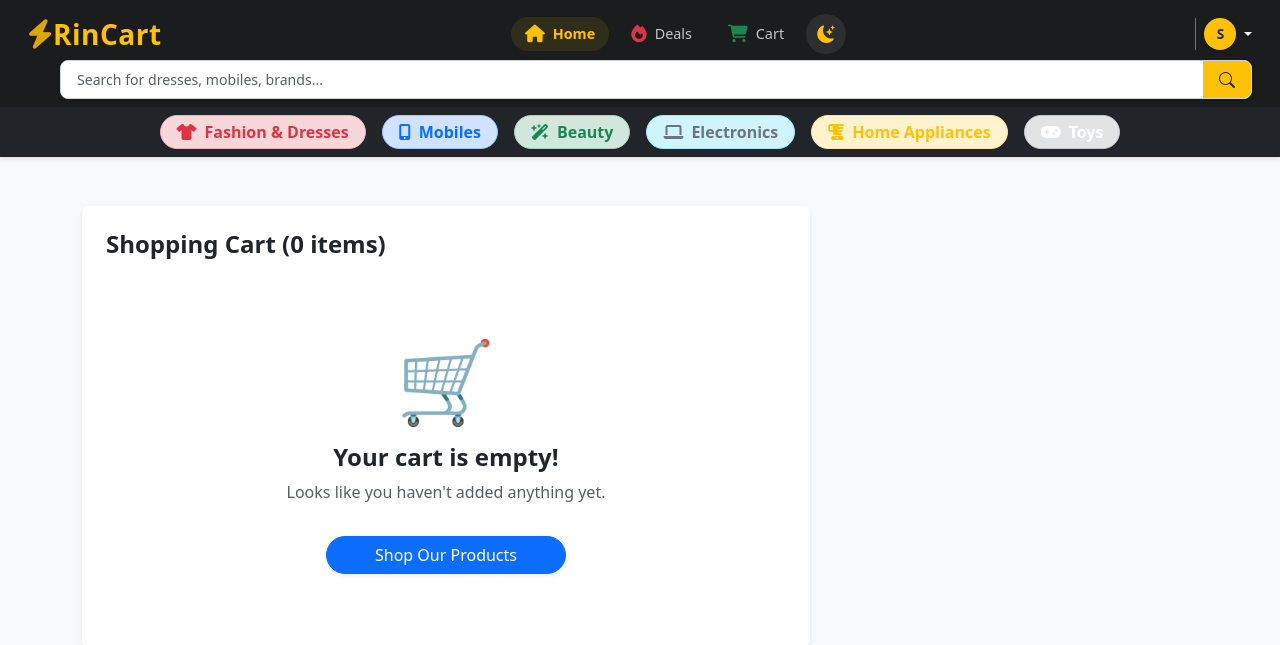
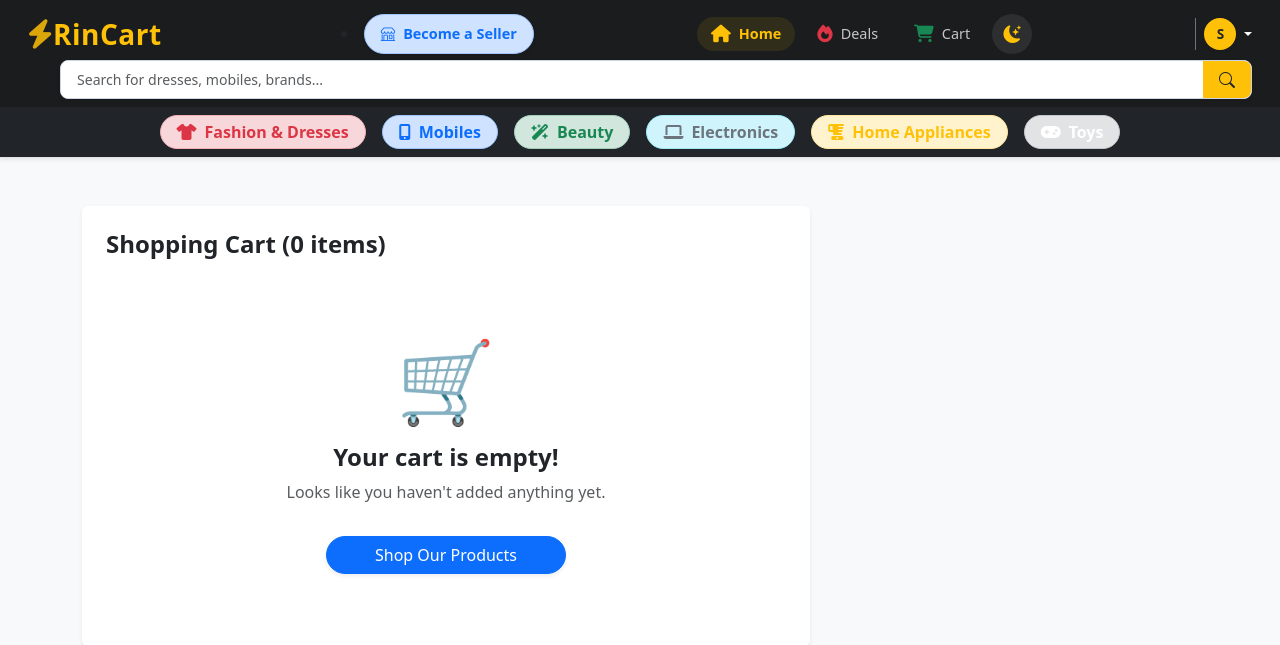
Before and after one commit to nihalyp/Rincart, a Django app: page /cart/ in a window 1280 px wide. Shown: the top 645 px of the page. Run offline with Django 5.2, Linux system fonts and the light colour scheme; the visitor is signed in with stand-in values (Sample User, id 1); parts of the project's set-up code (start-up, migrations or seed data) failed here and were passed over.

Commit message:
Add 'Become a Seller' link to navigation

```diff
--- a/rincartapp/templates/base.html
+++ b/rincartapp/templates/base.html
@@ -319,10 +319,16 @@
             <a class="navbar-brand text-warning fw-bold fs-3 m-0 d-flex align-items-center flex-shrink-0" href="/">
                 <i class="fa-solid fa-bolt me-1.5 text-warning animate-bolt"></i>RinCart
             </a>
+            <li class="nav-item ms-lg-3">
+                <a class="nav-link px-3 py-2 rounded-pill bg-primary-subtle text-primary fw-bold d-inline-flex align-items-center border border-primary-subtle shadow-sm transition" href="{% url 'become_seller' %}" style="font-size: 0.9rem;">
+                   <i class="bi bi-shop me-2"></i> Become a Seller
+                </a>
+            </li>
 
             <!-- 2. Navigation Menu Wrapper -->
             <div class="nav-menu-wrapper d-flex align-items-center">
                 <ul class="navbar-nav d-flex flex-row align-items-center gap-2 m-0 list-unstyled">
+
                     <li class="nav-item custom-nav-item">
                         <a class="nav-link active d-flex align-items-center justify-content-center" href="{% url 'home' %}" title="Home">
                             <i class="fa-solid fa-house text-warning"></i>
```
